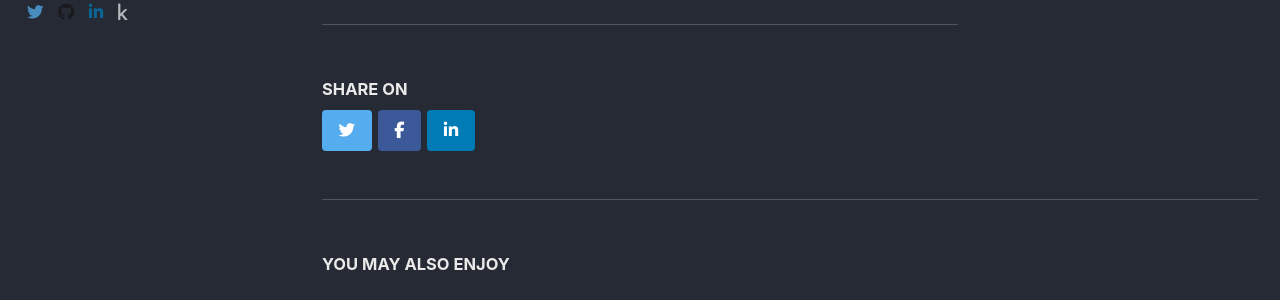
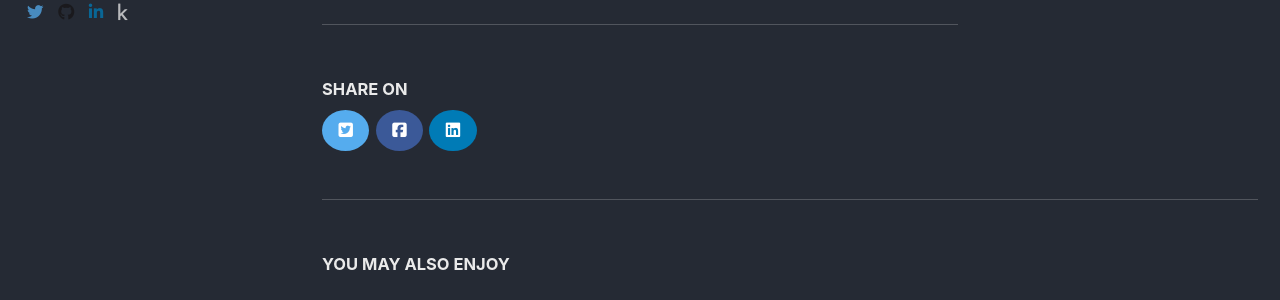
Before and after one commit to rajat-1994/rajat-1994.github.io, a Jekyll site: the page built from _posts/2020-06-09-hello-world.md, in a window 1280 px wide. Shown: the part 340-640 px from the top of the page. Built offline with Jekyll 4.4.1, drawn with Linux system fonts in a browser that asks for light colours; cached includes are drawn as plain includes; nearby versions of some CDN libraries.

Commit message:
change icon css of post sharing

```diff
--- a/_includes/social-share.html
+++ b/_includes/social-share.html
@@ -3,9 +3,9 @@
     <h4 class="page__share-title">{{ site.data.ui-text[site.locale].share_on_label | default: "Share on" }}</h4>
   {% endif %}
 
-  <a href="https://twitter.com/intent/tweet?{% if site.twitter.username %}via={{ site.twitter.username | url_encode }}&{% endif %}text={{ page.title | url_encode }}%20{{ page.url | absolute_url | url_encode }}" class="btn btn--twitter" onclick="window.open(this.href, 'window', 'left=20,top=20,width=500,height=500,toolbar=1,resizable=0'); return false;" title="{{ site.data.ui-text[site.locale].share_on_label | default: 'Share on' }} Twitter"><i class="fab fa-twitter" aria-hidden="true"></i><span></span></a>
+  <a href="https://twitter.com/intent/tweet?{% if site.twitter.username %}via={{ site.twitter.username | url_encode }}&{% endif %}text={{ page.title | url_encode }}%20{{ page.url | absolute_url | url_encode }}" class="btn btn--twitter" onclick="window.open(this.href, 'window', 'left=20,top=20,width=500,height=500,toolbar=1,resizable=0'); return false;" title="{{ site.data.ui-text[site.locale].share_on_label | default: 'Share on' }} Twitter"><i class="fab fa-twitter-square" aria-hidden="true"></i><span></span></a>
 
-  <a href="https://www.facebook.com/sharer/sharer.php?u={{ page.url | absolute_url | url_encode }}" class="btn btn--facebook" onclick="window.open(this.href, 'window', 'left=20,top=20,width=500,height=500,toolbar=1,resizable=0'); return false;" title="{{ site.data.ui-text[site.locale].share_on_label | default: 'Share on' }} Facebook"><i class="fab fa-facebook-f" aria-hidden="true"></i><span></span></a>
+  <a href="https://www.facebook.com/sharer/sharer.php?u={{ page.url | absolute_url | url_encode }}" class="btn btn--facebook" onclick="window.open(this.href, 'window', 'left=20,top=20,width=500,height=500,toolbar=1,resizable=0'); return false;" title="{{ site.data.ui-text[site.locale].share_on_label | default: 'Share on' }} Facebook"><i class="fab fa-facebook-square" aria-hidden="true"></i><span></span></a>
 
-  <a href="https://www.linkedin.com/shareArticle?mini=true&url={{ page.url | absolute_url | url_encode }}" class="btn btn--linkedin" onclick="window.open(this.href, 'window', 'left=20,top=20,width=500,height=500,toolbar=1,resizable=0'); return false;" title="{{ site.data.ui-text[site.locale].share_on_label | default: 'Share on' }} LinkedIn"><i class="fab fa-linkedin-in" aria-hidden="true"></i><span></span></a>
+  <a href="https://www.linkedin.com/shareArticle?mini=true&url={{ page.url | absolute_url | url_encode }}" class="btn btn--linkedin" onclick="window.open(this.href, 'window', 'left=20,top=20,width=500,height=500,toolbar=1,resizable=0'); return false;" title="{{ site.data.ui-text[site.locale].share_on_label | default: 'Share on' }} LinkedIn"><i class="fab fa-linkedin" aria-hidden="true"></i><span></span></a>
 </section>
--- a/_sass/minimal-mistakes/_buttons.scss
+++ b/_sass/minimal-mistakes/_buttons.scss
@@ -17,7 +17,7 @@
   text-align: center;
   text-decoration: none;
   border-width: 0;
-  border-radius: $border-radius;
+  border-radius: 60%;
   cursor: pointer;
 
   .icon {
```
